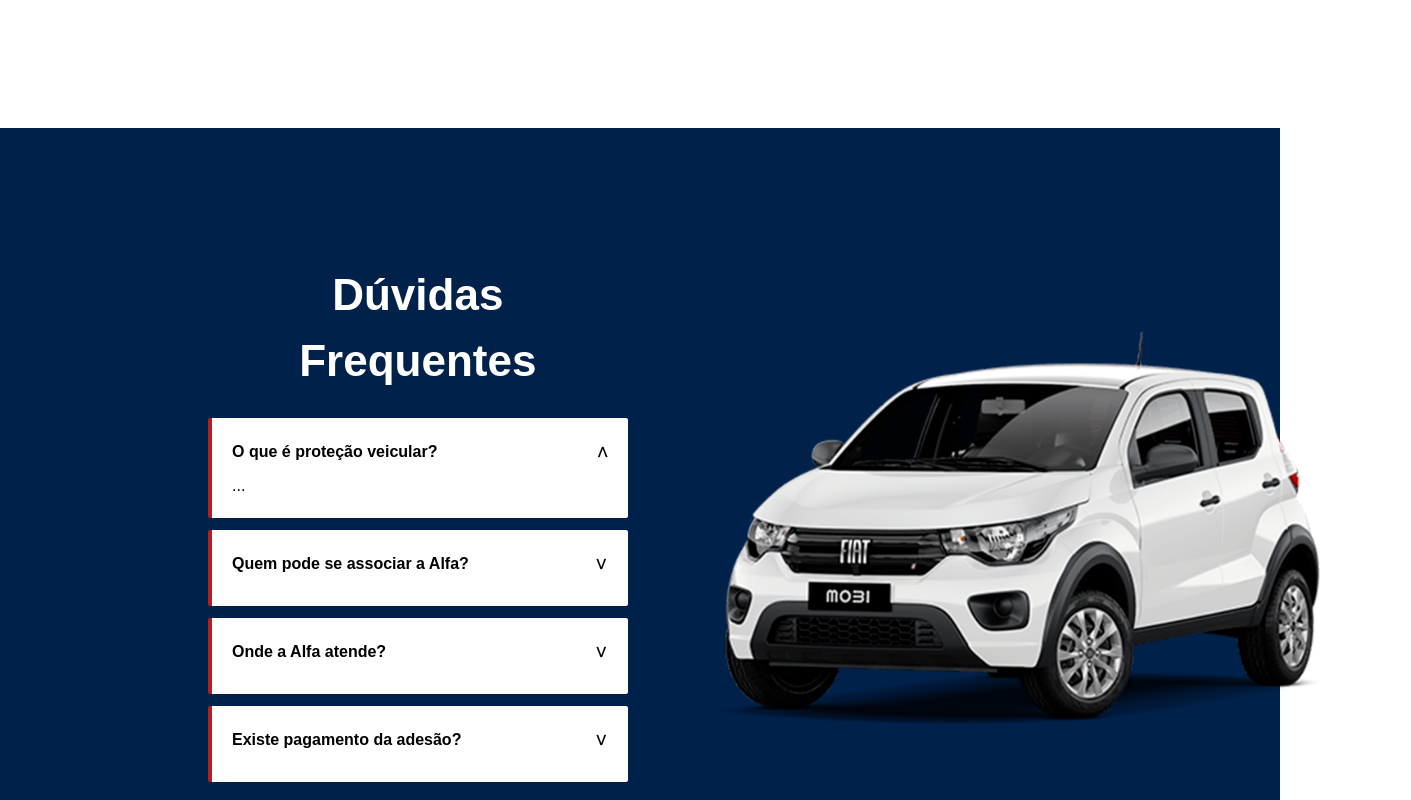
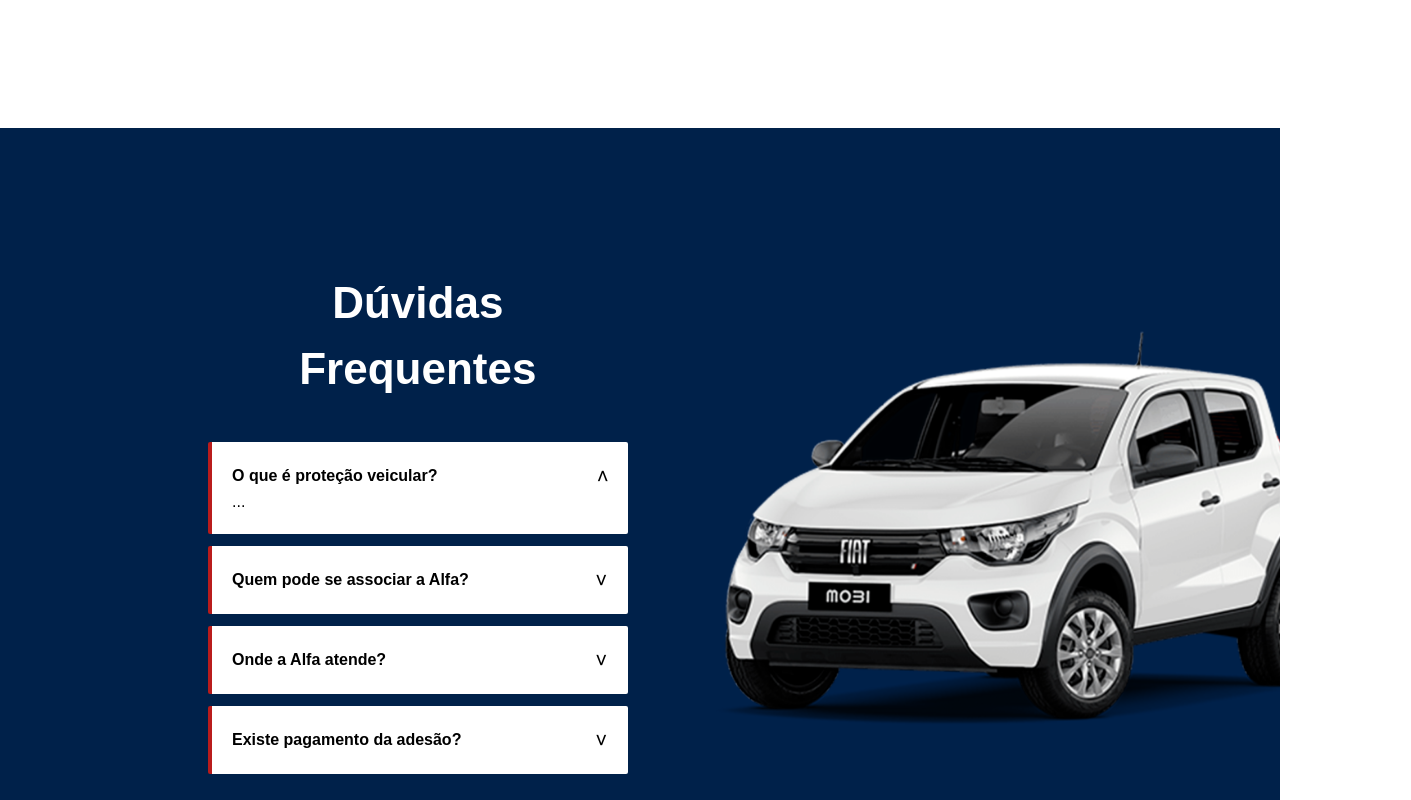
Before and after one commit to dscxlly/Alfa_Landing, a React (Vite) app: page / in a window 1280 px wide. Shown: the part 1520-2320 px from the top of the page, 1411 px wide, since content can reach past the window. Built offline with nearby package versions, Linux system fonts and the light colour scheme.

Commit message:
mudanças no overflow da página

```diff
--- a/package.json
+++ b/package.json
@@ -31,6 +31,7 @@
     "postcss": "^8.4.33",
     "prettier": "^3.1.1",
     "prettier-plugin-tailwindcss": "^0.5.11",
+    "tailwind-scrollbar": "^3.0.5",
     "tailwindcss": "^3.4.1",
     "typescript": "^5.2.2",
     "vite": "^5.0.8"
--- a/src/App.tsx
+++ b/src/App.tsx
@@ -103,11 +103,11 @@
           </div>
         </div>
       </section>
-      <section className='flex items-center justify-center h-screen w-full bg-blue'>
+      <section className='flex items-center justify-center h-screen w-full bg-blue overflow-hidden'>
         <div className='flex items-center justify-center'>
             <div className='w-full h-full px-32 ml-20'>
               <div className=''>
-                <h1 className='text-white capitalize mb-6 font-extrabold text-[44px] text-center'>dúvidas frequentes</h1>
+                <h1 className='text-white capitalize mb-10 font-extrabold text-[44px] text-center'>dúvidas frequentes</h1>
               </div>
               <div className='list'>
                 {
--- a/src/components/Accordion.tsx
+++ b/src/components/Accordion.tsx
@@ -9,17 +9,18 @@
     }
 
     return (
-        <div className={`w-full p-5 bg-white border-red-700 border-s-4 rounded-sm mb-3 duration-500 group ${data.active === 1 ? 'is-active bg-white' : ''}`}
+        <div className={`w-full p-5 bg-white border-red-700 border-s-4 rounded-sm mb-3 duration-500 cursor-pointer group ${data.active === 1 ? 'is-active bg-white' : ''}`}
+        onClick={handleToggleActive}
         >
             <div className="flex items-center">
                 <div className="w-full font-bold">
                 {data.question}
                 </div>
-                <div className="text-xl rotate-90 cursor-pointer duration-500 group-[.is-active]:rotate-[270deg] font-mono" onClick={handleToggleActive}>
+                <div className="text-xl rotate-90 cursor-pointer duration-500 group-[.is-active]:rotate-[270deg] font-mono">
                     {'>'}
                 </div>
             </div>
-            <div className="overflow-hidden mt-2 duration-500 max-h-0 group-[.is-active]:max-h-[100px]">
+            <div className="overflow-hidden duration-500 max-h-0 group-[.is-active]:max-h-[100px]">
                 {data.answer}
             </div>
         </div>
--- a/tailwind.config.js
+++ b/tailwind.config.js
@@ -28,5 +28,7 @@
       },
     },
   },
-  plugins: [],
+  plugins: [
+    require('tailwind-scrollbar'),
+  ],
 }
```
Also changed, not shown: 1 other file (tests, documents, lock files or other folders).
